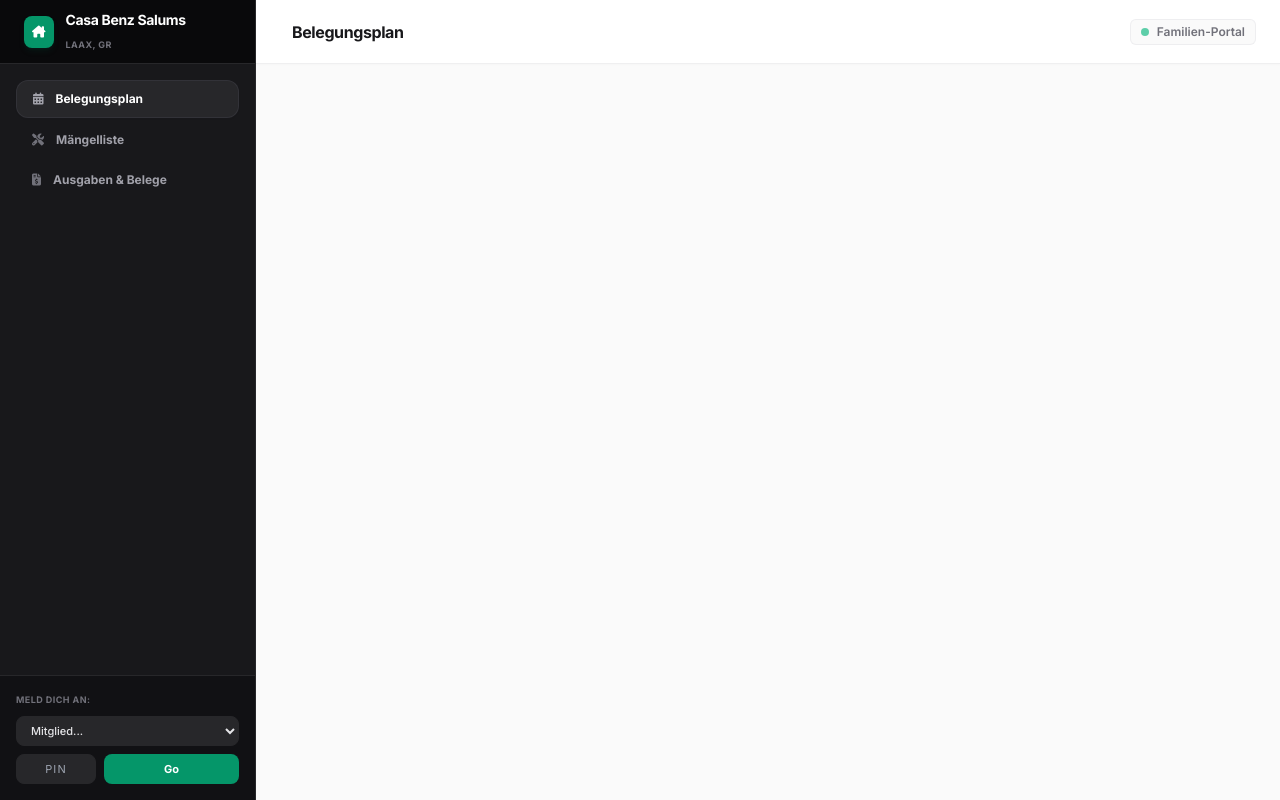
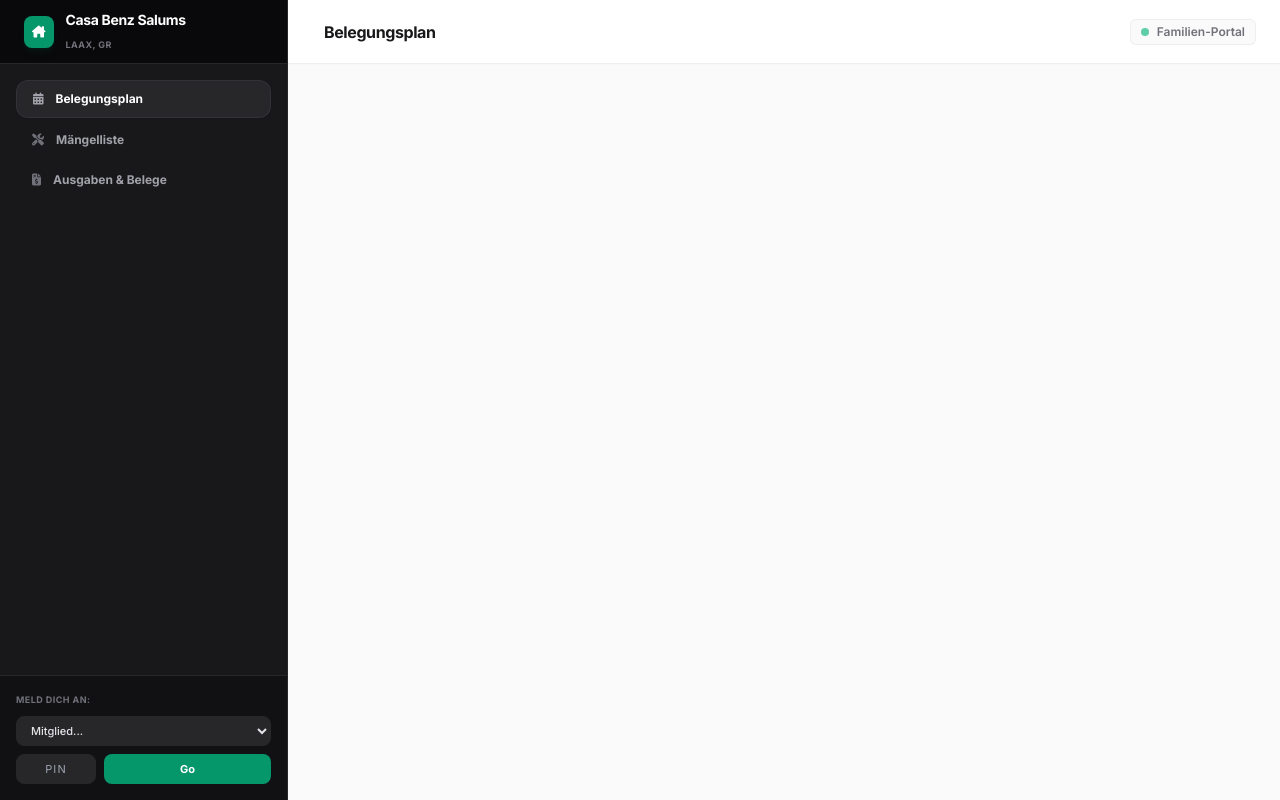
Before and after one commit to mauriccee/casa-benz-salums, a Flask app: template templates/base.html in a window 1280 px wide. Run offline with Flask 2, Linux system fonts and the light colour scheme; the template is opened without the code that fills it, so the values that code supplies are empty; some libraries are stand-ins or nearby versions.

Commit message:
Increase sidebar width to w-72 to prevent menu items text wrapping

```diff
--- a/templates/base.html
+++ b/templates/base.html
@@ -60,7 +60,7 @@
     <div id="sidebar-backdrop" onclick="toggleMobileSidebar()" class="hidden fixed inset-0 bg-zinc-950/40 backdrop-blur-sm z-30 md:hidden transition-opacity"></div>
 
     <!-- Sidebar Navigation Drawer -->
-    <aside id="sidebar" class="w-64 bg-zinc-900 text-zinc-300 fixed md:sticky inset-y-0 left-0 transform -translate-x-full md:translate-x-0 transition-transform duration-300 ease-in-out z-40 flex flex-col border-r border-zinc-800 h-screen select-none">
+    <aside id="sidebar" class="w-72 bg-zinc-900 text-zinc-300 fixed md:sticky inset-y-0 left-0 transform -translate-x-full md:translate-x-0 transition-transform duration-300 ease-in-out z-40 flex flex-col border-r border-zinc-800 h-screen select-none">
         <!-- Brand/Header -->
         <div class="h-16 px-6 flex items-center border-b border-zinc-800 bg-zinc-950">
             <div class="bg-emerald-600 text-white p-2 rounded-lg flex items-center justify-center mr-3 shadow-md shadow-emerald-900/20">
```
